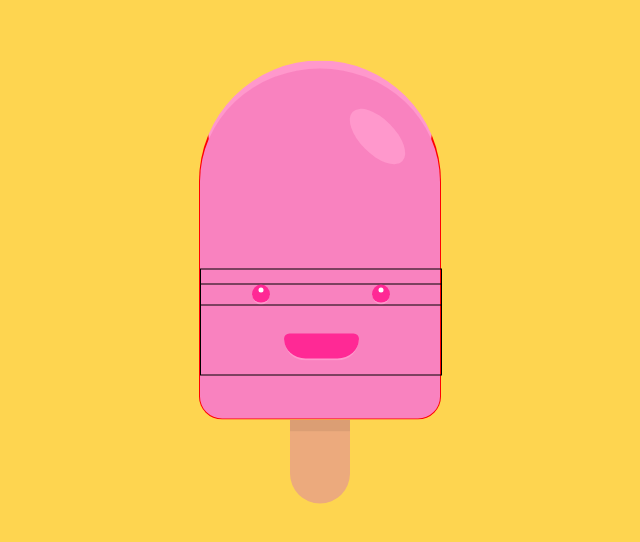
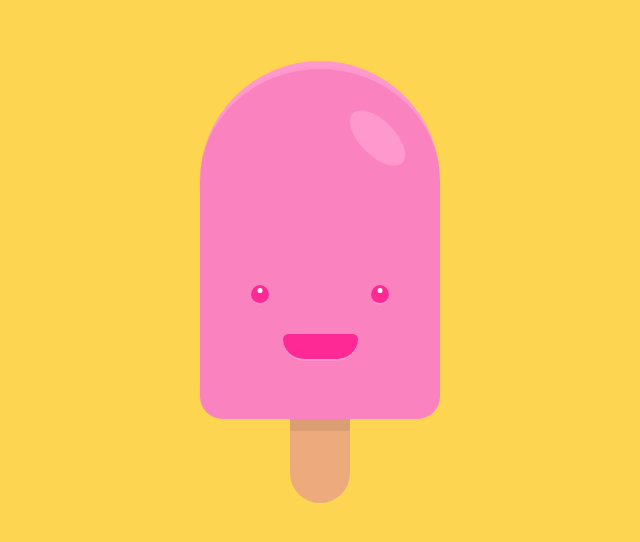
Before and after one commit to pat-white-code/snippets, a website: page css-art.html in a window 1280 px wide. Shown: the part 118-660 px from the top of the page, without its empty margins (320-960 px from the left). Drawn offline with Linux system fonts and the light colour scheme.

Commit message:
removes borders

```diff
--- a/css-art.css
+++ b/css-art.css
@@ -19,7 +19,7 @@ body {
   display: flex;
   flex-direction: column;
   justify-content: space-around;
-  border: 1px red solid;
+  /* border: 1px red solid; */
   border-radius: 126px 126px 24px 24px;
   border-top: 8px #ff98cc solid;
 }
@@ -41,7 +41,7 @@ body {
   display: flex;
   flex-direction: column;
   justify-content: space-around;
-  border: 1px black solid;
+  /* border: 1px black solid; */
   align-items: center;
 }
 
@@ -49,7 +49,7 @@ body {
   width: 100%;
   display: flex;
   justify-content: space-around;
-  border: 1px black solid;
+  /* border: 1px black solid; */
 }
 
 .eye {
```
